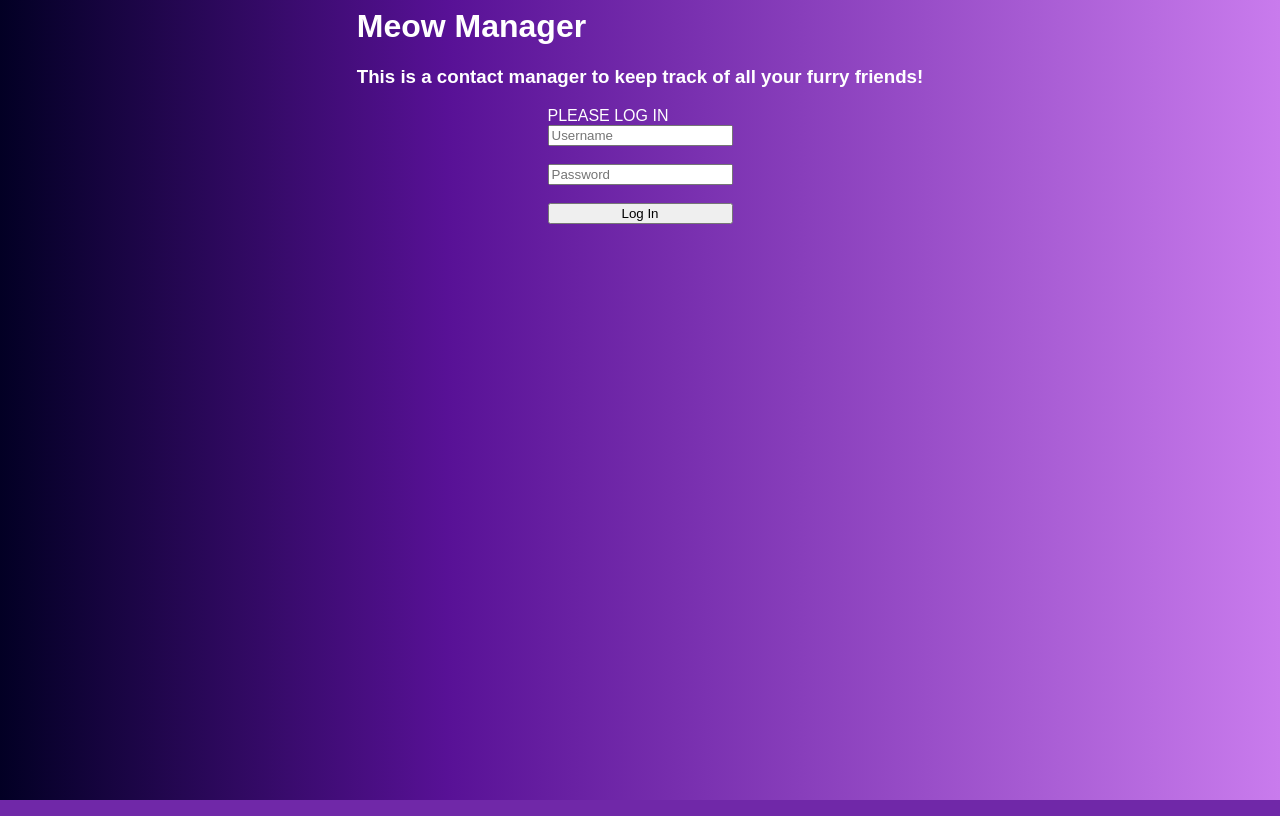
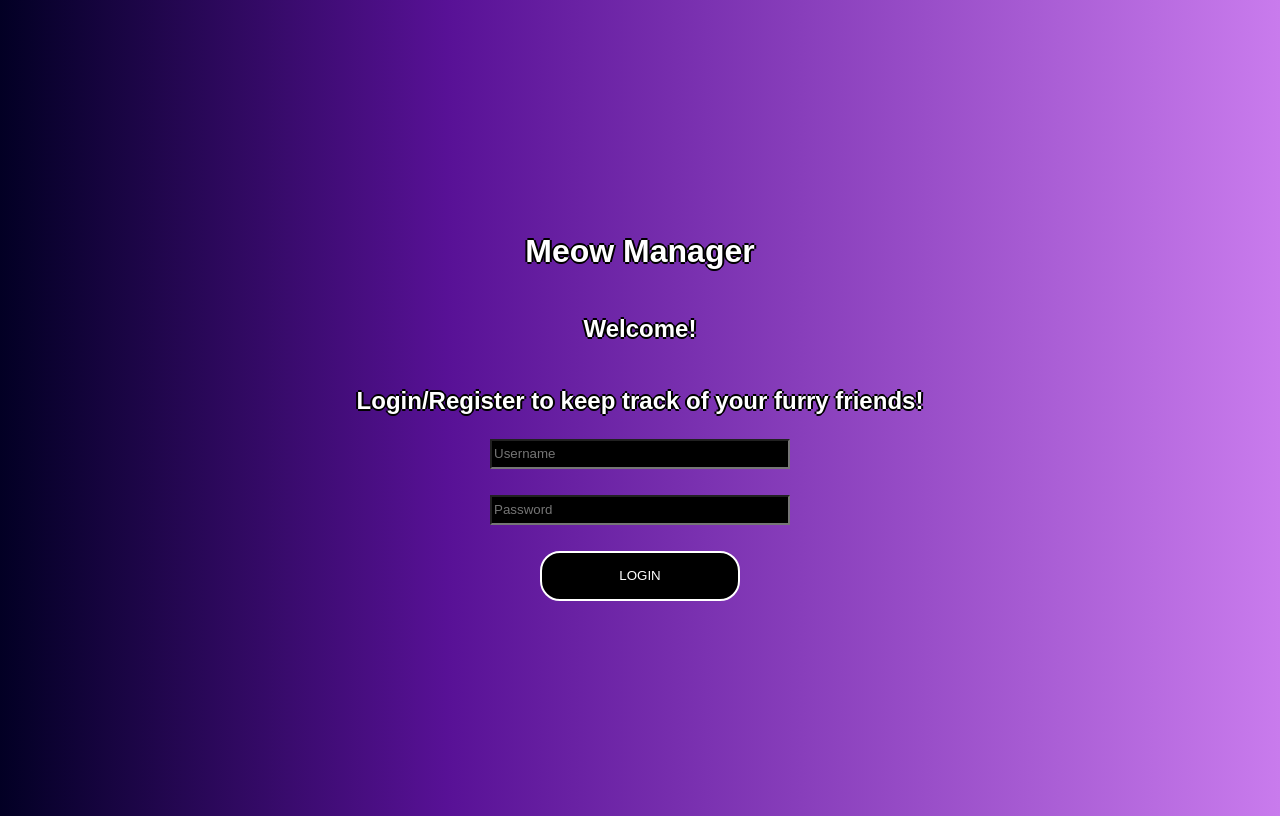
Before and after one commit to HareshP31/contact-manager-group-11, a PHP site: page / in a window 1280 px wide. Run offline with PHP 8.4, Linux system fonts and the light colour scheme.

Commit message:
styled login page

```diff
--- a/css/styles.css
+++ b/css/styles.css
@@ -4,21 +4,52 @@ body
 	color: white;
 	background: #020024;
 	background: linear-gradient(90deg,rgba(2, 0, 36, 1) 0%, rgba(88, 17, 150, 1) 35%, rgba(201, 123, 237, 1) 100%);
+	text-shadow: -2px 0 rgb(0, 0, 0), 0 2px rgb(0, 0, 0), 2px 0 rgb(0, 0, 0), 0 -2px rgb(0, 0, 0)
+}
+
+#bodyDiv
+{
+	height: 100vh;
+	display: flex;
+	flex-direction: column;
+	align-items: center;
+	justify-content: center;
+	gap: 4px;
 }
 
 #loginDiv
 {
-	max-width: fit-content;
-	margin-left: auto;
-	margin-right: auto;
 	display: flex;
 	flex-direction: column;
+	align-items: center;
 	justify-content: center;
+	gap: 4px;
 }
 
 #titleDiv
 {
-	max-width: fit-content;
-	margin-left: auto;
-	margin-right: auto;
+	display: flex;
+	flex-direction: column;
+	justify-content: center;
+	align-items: center;
+	gap: 4px;
 }
+
+#loginName, #loginPassword
+{
+	background-color: black;
+	color: white;
+	height: 30px;
+	width: 300px;
+}
+
+#loginButton
+{
+	background-color: black;
+	color: white;
+	height: 50px;
+	width: 200px;
+	border: 2px solid white;
+	border-radius: 20px;
+	cursor: pointer;
+}
--- a/index.html
+++ b/index.html
@@ -6,16 +6,19 @@
 		<link rel="icon" href="images/cat-face.png" type="image/png">
 	</head>
 	<body>
-		<div id="titleDiv">
-			<h1>Meow Manager</h1>
-			<h3>This is a contact manager to keep track of all your furry friends!</h3>
+		<div id="bodyDiv">
+			<div id="titleDiv">
+				<h1>Meow Manager</h1>
+				<h2>Welcome!</h2>
+				<h2>Login/Register to keep track of your furry friends!</h2>
+			</div>
+			<div id="loginDiv">
+				<input required type="text" id="loginName" placeholder="Username"/><br/>
+				<input required type="password" id="loginPassword" placeholder="Password"/><br/>
+				<button type="button" id="loginButton" class="buttons" onclick="doLogin();">LOGIN</button>
+				<span id="loginResult"></span>
+			</div>
 		</div>
-		<div id="loginDiv">
-			<span id="inner-title">PLEASE LOG IN</span>
-			<input type="text" id="loginName" placeholder="Username"/><br/>
-			<input type="password" id="loginPassword" placeholder="Password"/><br/>
-			<button type="button" id="loginButton" class="buttons" onclick="doLogin();">Log In</button>
-			<span id="loginResult"></span>
-		</div>
+
 	</body>
 </html>
--- a/js/login.js
+++ b/js/login.js
@@ -0,0 +1,109 @@
+const urlBase = 'https://meowmanager4331.xyz/LAMPAPI';
+const extension = 'php';
+
+let userId = 0;
+let firstName = "";
+let lastName = "";
+
+function doLogin()
+{
+	userId = 0;
+	firstName = "";
+	lastName = "";
+
+	let login = document.getElementById("loginName").value;
+	let password = document.getElementById("loginPassword").value;
+//	var hash = md5( password );
+
+	document.getElementById("loginResult").innerHTML = "";
+
+	let tmp = {login:login,password:password};
+//	var tmp = {login:login,password:hash};
+	let jsonPayload = JSON.stringify( tmp );
+
+	let url = urlBase + '/Login.' + extension;
+
+	let xhr = new XMLHttpRequest();
+	xhr.open("POST", url, true);
+	xhr.setRequestHeader("Content-type", "application/json; charset=UTF-8");
+	try
+	{
+		xhr.onreadystatechange = function()
+		{
+			if (this.readyState == 4 && this.status == 200)
+			{
+				let jsonObject = JSON.parse( xhr.responseText );
+				userId = jsonObject.id;
+
+				if( userId < 1 )
+				{
+					document.getElementById("loginResult").innerHTML = "Username or Password is incorrect";
+					return;
+				}
+
+				firstName = jsonObject.firstName;
+				lastName = jsonObject.lastName;
+
+				saveCookie();
+
+				window.location.href = "contacts.html";
+			}
+		};
+		xhr.send(jsonPayload);
+	}
+	catch(err)
+	{
+		document.getElementById("loginResult").innerHTML = err.message;
+	}
+
+}
+
+function saveCookie()
+{
+	let minutes = 20;
+	let date = new Date();
+	date.setTime(date.getTime()+(minutes*60*1000));
+	document.cookie = "firstName=" + firstName + ",lastName=" + lastName + ",userId=" + userId + ";expires=" + date.toGMTString();
+}
+
+function readCookie()
+{
+	userId = -1;
+	let data = document.cookie;
+	let splits = data.split(",");
+	for(var i = 0; i < splits.length; i++)
+	{
+		let thisOne = splits[i].trim();
+		let tokens = thisOne.split("=");
+		if( tokens[0] == "firstName" )
+		{
+			firstName = tokens[1];
+		}
+		else if( tokens[0] == "lastName" )
+		{
+			lastName = tokens[1];
+		}
+		else if( tokens[0] == "userId" )
+		{
+			userId = parseInt( tokens[1].trim() );
+		}
+	}
+
+	if( userId < 0 )
+	{
+		window.location.href = "index.html";
+	}
+	else
+	{
+		document.getElementById("userName").innerHTML = "Logged in as " + firstName + " " + lastName;
+	}
+}
+
+function doLogout()
+{
+	userId = 0;
+	firstName = "";
+	lastName = "";
+	document.cookie = "firstName= ; expires = Thu, 01 Jan 1970 00:00:00 GMT";
+	window.location.href = "index.html";
+}
```
Also changed, not shown: contacts.html (added, +17 -0 lines).
